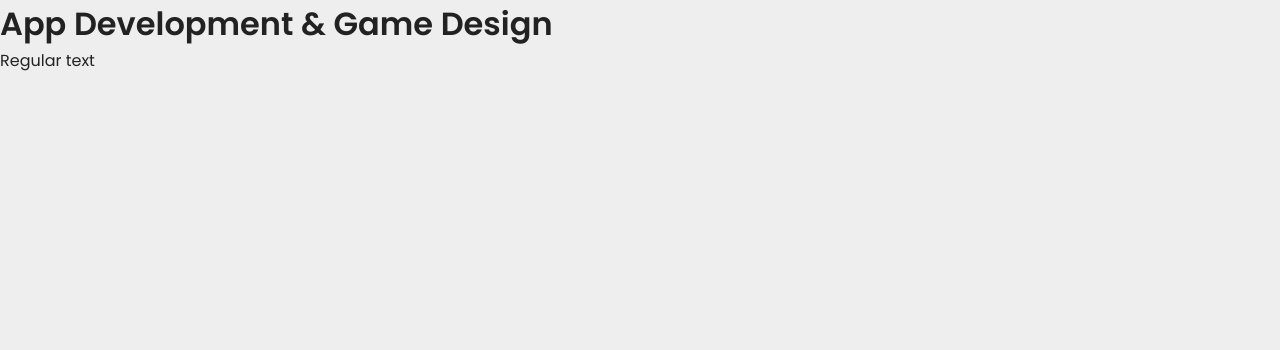
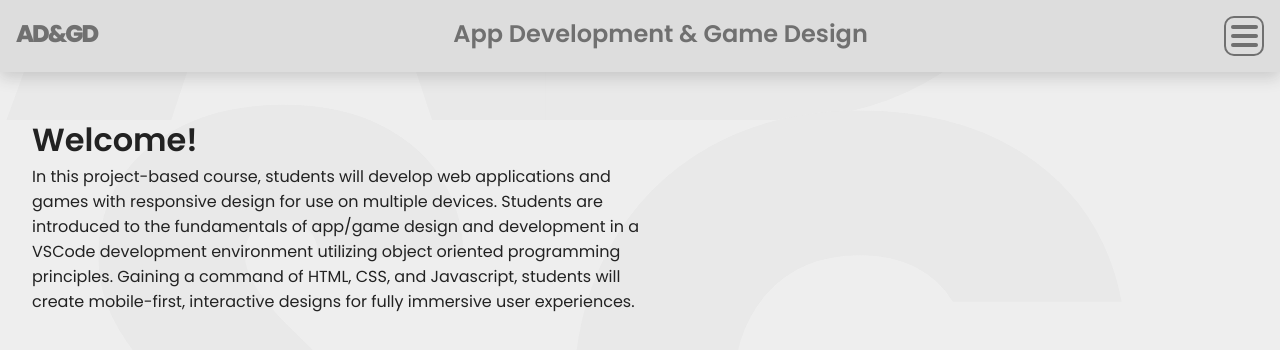
Before and after one commit to Nicolet-MrE/class-page, a plain HTML site: page index.html in a window 1280 px wide. Drawn offline with Linux system fonts and the light colour scheme.

Commit message:
added basic layout

```diff
--- a/index.html
+++ b/index.html
@@ -7,8 +7,23 @@
     <link rel="stylesheet" href="style.css">
 </head>
 <body>
-    <h1>App Development & Game Design</h1>
-    <p>Regular text</p>
+    <nav>
+        <h3 class="class-logo">AD&GD</h3>
+        <h2>App Development & Game Design</h2>
+        <div id="ham-menu">
+            <span id="ham1"></span>
+            <span id="ham2"></span>
+            <span id="ham3"></span>
+        </div>
+    </nav>
+    <div class="background-logo">A D & G D</div>
+    <section class="two-column">
+        <div>
+            <h1>Welcome!</h1>
+            <p>In this project-based course, students will develop web applications and games with responsive design for use on multiple devices.  Students are introduced to the fundamentals of app/game design and development in a VSCode development environment utilizing object oriented programming principles.  Gaining a command of HTML, CSS, and Javascript, students will create mobile-first, interactive designs for fully immersive user experiences. </p>
+        </div>
+        <div></div>
+    </section>
     <script src="script.js"></script>
 </body>
 </html>
--- a/style.css
+++ b/style.css
@@ -4,6 +4,8 @@
     --clr-dark: #222;
     --clr-light-accent: #CAD8E5;
     --clr-light: #eee;
+    --clr-light-plus: #e9e9e9;
+    --clr-mid: #707070;
 }
 
 *{
@@ -13,28 +15,121 @@
 }
 
 body{
+    position: relative;
     background-color: var(--clr-light);
     color: var(--clr-dark);
     font-family: "Poppins", sans-serif;
     font-weight: 400;
+    padding: 1rem;
+    padding-top: 100px;
 }
 
 h1, h2, h3 {
     font-weight: 600;
 }
 
+h1{
+    font-size: 2rem;
+}
+
+nav{
+    display: flex;
+    justify-content: space-between;
+    flex-direction: row;
+    width: 100%;
+    padding: 1rem;
+    position: fixed;
+    top: 0;
+    left: 0;
+    background-color: #ddd;
+    color: var(--clr-mid);
+    box-shadow: 0 5px 15px rgba(50, 50, 50, 0.2);
+}
+
+.class-logo{
+    font-weight: 800;
+    color: var(--clr-mid);
+    letter-spacing: -2px;
+    font-size: 1.5rem;
+}
+
+#ham-menu{
+    width: 40px;
+    height: 40px;
+    border-radius: 10px;
+    border: 2px solid var(--clr-mid);
+    display: flex;
+    gap: 5px;
+    flex-direction: column;
+    justify-content: center;
+    align-items: center;
+    transition: all 0.3s ease-out;
+
+    span{
+        width: 75%;
+        height: 4px;
+        background-color: var(--clr-mid);
+        border-radius: 2px;
+    }
+}
+
+#ham-menu:hover{
+    gap: 7px;
+}
+
+.background-logo{
+    position: absolute;
+    z-index: -100;
+    width: 100%;
+    height: 100vh;
+    left: 0;
+    top: 0;
+    font-size: 50rem;
+    font-weight: 800;
+    letter-spacing: -8rem;
+    line-height: 35rem;
+    color: var(--clr-light-plus);
+    display: flex;
+    align-items: center;
+    overflow: hidden;
+}
+
+section{
+    padding: 1rem;
+    margin-bottom: 1rem;
+}
+.two-column{
+    display: flex;
+    flex-direction: row;
+    justify-content: space-evenly;
+    align-items: start;
+
+    div{
+        width: 50%;
+    }
+}
+
+/*========== NICOLET STYLE OVERRIDE ============*/
 .nicolet{
     --clr-dark: #22234D;
     --clr-light-accent: #CAD8E5;
     --clr-light: #eeeedd;
+    background-color: var(--clr-light-accent);
+    color: var(--clr-dark);
+    padding: 1rem;
+    border-radius: 1rem;
 
     h1, h2, h3{
         font-family: "EB Garamond", serif;
         font-style: normal;
     }
+    h1{
+        font-size: 4rem;
+    }
 
     h4{
         font-family: Arial, Helvetica, sans-serif;
         font-style: italic;
+        font-weight: 100;
     }
 }
```
